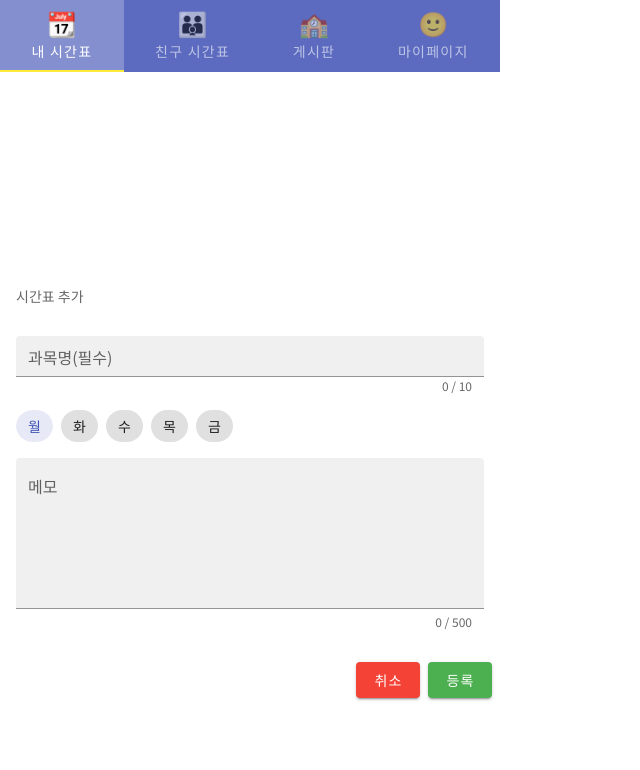
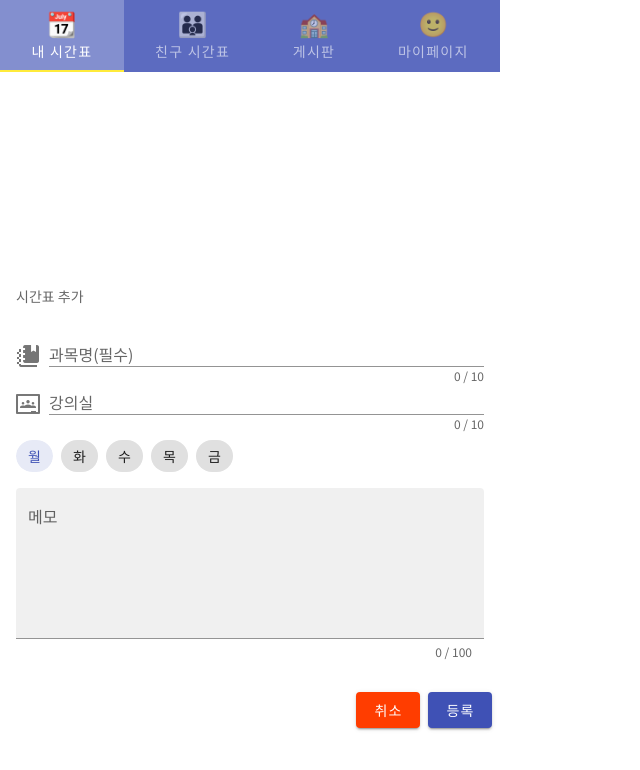
Before and after one commit to GOing445/2021_Capstone-University_Community_Site, a Vue app in the folder client/: page /main in a window 1280 px wide. Both pictures are taken after a click on the button 1244 px from the left and 764 px from the top of the page. Shown: the top 770 px of the page, without its empty margins (0-640 px from the left). Built offline with nearby package versions, Linux system fonts and the light colour scheme.

Commit message:
[MOD] 친구 목록 클릭 가능하게 및 컴포넌트 분리

```diff
--- a/client/src/components/friends/FriendsList.vue
+++ b/client/src/components/friends/FriendsList.vue
@@ -1,55 +1,28 @@
 <template>
 	<v-list subheader>
 		<v-subheader>친구 시간표</v-subheader>
-		<template v-for="(chat, idx) in recent">
-			<v-list-item :key="chat.title">
-				<v-list-item-avatar>
-					<v-img :alt="`${chat.title} avatar`" :src="chat.avatar"></v-img>
-				</v-list-item-avatar>
-
-				<v-list-item-content>
-					<v-list-item-title v-text="chat.title"></v-list-item-title>
-				</v-list-item-content>
-
-				<v-list-item-icon>
-					<v-icon :color="chat.active ? 'deep-purple accent-4' : 'grey'">
-						mdi-message-outline
-					</v-icon>
-				</v-list-item-icon>
-			</v-list-item>
-
-			<v-divider v-if="idx < recent.length" :key="idx"></v-divider>
-		</template>
+		<v-list-item-group v-model="selectedUser">
+			<template v-for="(user, idx) in users">
+				<list-item :user="user" :key="idx" />
+				<v-divider v-if="idx < users.length" :key="idx"></v-divider>
+			</template>
+		</v-list-item-group>
 	</v-list>
-	<!--
-	<v-divider></v-divider>
-
-	<v-list subheader>
-		<v-subheader>Previous chats</v-subheader>
-
-		<v-list-item v-for="chat in previous" :key="chat.title">
-			<v-list-item-avatar>
-				<v-img :alt="`${chat.title} avatar`" :src="chat.avatar"></v-img>
-			</v-list-item-avatar>
-
-			<v-list-item-content>
-				<v-list-item-title v-text="chat.title"></v-list-item-title>
-			</v-list-item-content>
-		</v-list-item>
-	</v-list> -->
 </template>
 
 <script>
+import ListItem from '@/components/friends/ListItem';
+
 export default {
+	components: { ListItem },
 	data: () => ({
-		recent: [
+		selectedUser: null,
+		users: [
 			{
-				active: true,
 				avatar: 'https://cdn.vuetifyjs.com/images/lists/1.jpg',
 				title: '김수빈',
 			},
 			{
-				active: true,
 				avatar: 'https://cdn.vuetifyjs.com/images/lists/2.jpg',
 				title: '박호성',
 			},
@@ -62,12 +35,6 @@ export default {
 				title: '최두영',
 			},
 		],
-		previous: [
-			{
-				title: 'Travis Howard',
-				avatar: 'https://cdn.vuetifyjs.com/images/lists/5.jpg',
-			},
-		],
 	}),
 };
 </script>
--- /dev/null
+++ b/client/src/components/friends/ListItem.vue
@@ -0,0 +1,30 @@
+<template>
+	<v-list-item :key="user.title">
+		<v-list-item-avatar>
+			<v-img :alt="`${user.title} avatar`" :src="user.avatar"></v-img>
+		</v-list-item-avatar>
+		<v-list-item-content @mousedown.right="clickRightUser($event)">
+			<v-list-item-title v-text="user.title"></v-list-item-title>
+		</v-list-item-content>
+	</v-list-item>
+</template>
+
+<script>
+export default {
+	props: {
+		user: {
+			type: Object,
+			required: true,
+		},
+	},
+
+	methods: {
+		clickRightUser(e) {
+			e.preventDefault();
+			alert('우클릭');
+		},
+	},
+};
+</script>
+
+<style></style>
--- a/client/src/components/login/SocialButton.vue
+++ b/client/src/components/login/SocialButton.vue
@@ -1,5 +1,5 @@
 <template>
-	<v-btn large width="300" :color="backgroundColor" class="mb-3 mt-3">
+	<v-btn large width="300" :color="backgroundColor" class="mb-5">
 		<v-row>
 			<v-col cols="1">
 				<v-avatar size="20">
--- a/client/src/components/timetable/AddClass.vue
+++ b/client/src/components/timetable/AddClass.vue
@@ -9,15 +9,30 @@
 							v-model="title"
 							:rules="titleRules"
 							:counter="10"
+							prepend-icon="mdi-notebook-multiple"
 							label="과목명(필수)"
 							single-line
-							filled
 							required
 							dense
 						></v-text-field>
 					</v-row>
 					<v-row>
-						<v-chip-group mandatory active-class="primary--text">
+						<v-text-field
+							v-model="classroom"
+							:rules="classroomRules"
+							:counter="10"
+							prepend-icon="mdi-google-classroom"
+							label="강의실"
+							single-line
+							dense
+						></v-text-field>
+					</v-row>
+					<v-row>
+						<v-chip-group
+							mandatory
+							active-class="primary--text"
+							v-model="selectedDay"
+						>
 							<v-chip v-for="day in weekday" :key="day">
 								{{ day }}
 							</v-chip>
@@ -25,12 +40,12 @@
 					</v-row>
 					<v-row class="mt-5">
 						<v-textarea
+							v-model="memo"
+							height="150"
+							label="메모"
+							:counter="100"
+							:rules="memoRules"
 							filled
-							label="메모"
-							:value="content"
-							:counter="500"
-							:rules="contentRules"
-							height="150"
 							no-resize
 							required
 						></v-textarea>
@@ -41,10 +56,10 @@
 		<v-spacer></v-spacer>
 		<v-card-actions>
 			<v-spacer></v-spacer>
-			<v-btn color="red" dark @click="$router.go(-1)">
+			<v-btn color="error" dark @click="$router.go(-1)">
 				취소
 			</v-btn>
-			<v-btn color="green" dark @click="sendMessage">
+			<v-btn color="primary" dark @click="sendMessage">
 				등록
 			</v-btn>
 		</v-card-actions>
@@ -55,7 +70,20 @@
 export default {
 	data() {
 		return {
+			valid: true,
+			title: '',
+			classroom: '',
 			weekday: ['월', '화', '수', '목', '금'],
+			selectedDay: 0,
+			memo: '',
+			titleRules: [
+				v => !!v || '과목명을 입력해주세요',
+				v => (v && v.length <= 10) || '과목명은 10자 이내여야 합니다.',
+			],
+			classroomRules: [
+				v => v.length <= 10 || '강의실 이름은 10자 이내여야 합니다.',
+			],
+			memoRules: [v => v.length <= 100 || '메모는 100자 이내여야 합니다.'],
 		};
 	},
 };
```
